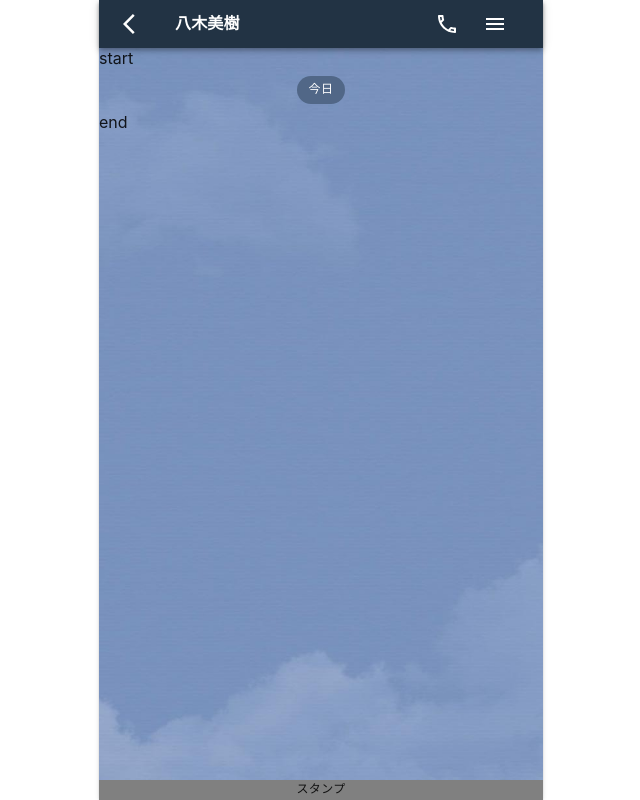
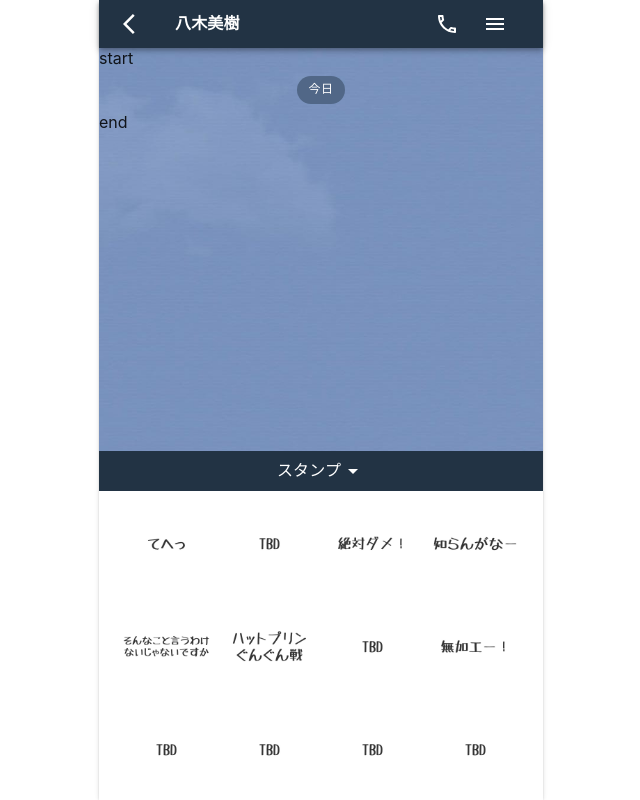
Before and after one commit to ryochansq/sakura-stamp, a React (Create React App) app: page / in a window 1280 px wide. Shown: the whole page, without its empty margins (319-959 px from the left). Built offline with nearby package versions, Linux system fonts and the light colour scheme.

Commit message:
display stamps

```diff
--- a/src/App.tsx
+++ b/src/App.tsx
@@ -10,6 +10,7 @@ const useStyles = makeStyles(() =>
     container: {
       flexGrow: 1,
       padding: 0,
+      userSelect: 'none',
     },
     paper: {
       height: '100vh',
--- a/src/components/Stamp.tsx
+++ b/src/components/Stamp.tsx
@@ -1,11 +1,51 @@
 import { VFC } from 'react';
 import { Grid, Typography } from '@material-ui/core';
+import { ArrowDropDown } from '@material-ui/icons';
 import { createStyles, makeStyles } from '@material-ui/core/styles';
+import { stamps, Stamps } from '../data/index';
 
 const useStyles = makeStyles(() =>
   createStyles({
     root: {
-      backgroundColor: 'gray',
+      backgroundColor: 'white',
+    },
+    title: {
+      backgroundColor: '#234',
+      color: 'white',
+      padding: 8,
+      fontWeight: 700,
+    },
+    gridWrapper: {
+      padding: '0 16px',
+    },
+    stampGrid: {
+      padding: 8,
+    },
+    imgWrapper: {
+      width: '100%',
+      position: 'relative',
+      overflow: 'hidden',
+      paddingTop: '100%',
+    },
+    img: {
+      position: 'absolute',
+      top: 0,
+      left: 0,
+      width: '100%',
+      height: '100%',
+      objectFit: 'cover',
+    },
+    button: {
+      position: 'absolute',
+      top: 0,
+      left: 0,
+      width: '100%',
+      height: '100%',
+      backgroundColor: 'transparent',
+      color: 'transparent',
+      cursor: 'pointer',
+      padding: 0,
+      borderStyle: 'none',
     },
   })
 );
@@ -13,11 +53,45 @@ const useStyles = makeStyles(() =>
 const Stamp: VFC = () => {
   const classes = useStyles();
 
+  const onClickStamp = (stamp: Stamps) => {
+    console.info(stamp);
+  };
+
   return (
     <div className={classes.root}>
-      <Grid container justify="center">
-        <Typography variant="caption">スタンプ</Typography>
+      <Grid
+        container
+        justify="center"
+        alignItems="center"
+        className={classes.title}
+      >
+        <Typography variant="body1">スタンプ</Typography>
+        <ArrowDropDown />
       </Grid>
+      <div className={classes.gridWrapper}>
+        <Grid container direction="row" justify="center">
+          {stamps.map((stamp) => (
+            <Grid item xs={3} key={stamp}>
+              <div className={classes.stampGrid}>
+                <div className={classes.imgWrapper}>
+                  <img
+                    src={`stamps/${stamp}.jpg`}
+                    alt={stamp}
+                    className={classes.img}
+                  />
+                  <button
+                    type="button"
+                    className={classes.button}
+                    onClick={() => onClickStamp(stamp)}
+                  >
+                    {' '}
+                  </button>
+                </div>
+              </div>
+            </Grid>
+          ))}
+        </Grid>
+      </div>
     </div>
   );
 };
--- /dev/null
+++ b/src/data/index.ts
@@ -0,0 +1,16 @@
+export const stamps = [
+  'tehe',
+  'nasuo',
+  'dame',
+  'shirangana',
+  'sonnakoto',
+  'gungun',
+  'otome',
+  'mukako',
+  '9',
+  '10',
+  '11',
+  '12',
+] as const;
+
+export type Stamps = typeof stamps[number];
```
Also changed, not shown: public/stamps/nasuo.jpg, public/stamps/otome.jpg.
